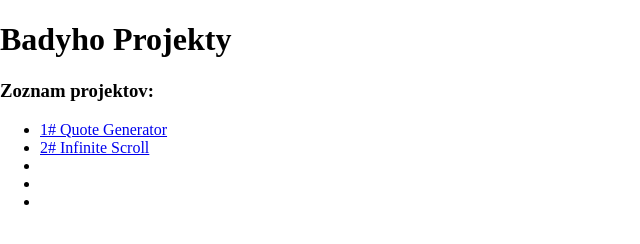
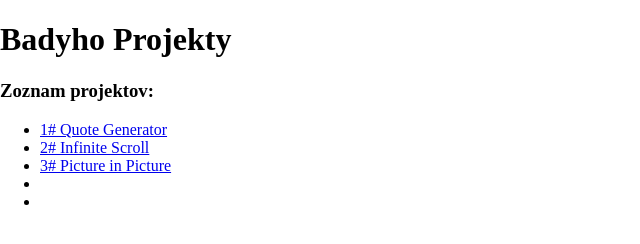
Before and after one commit to Badynko/Projects20, a plain HTML site: page index.html in a window 1280 px wide. Shown: the whole page, without its empty margins (0-640 px from the left). Drawn offline with Linux system fonts and the light colour scheme.

Commit message:
picture in picture ready

```diff
--- a/index.html
+++ b/index.html
@@ -21,7 +21,7 @@
         <ul>
             <li><a href="quote-generator/index.html">1# Quote Generator</a></li>
             <li><a href="infinity-scroll/index.html">2# Infinite Scroll</a></li>
-            <li></li>
+            <li><a href="pictureinpicture/index.html">3# Picture in Picture</a></li>
             <li></li>
             <li></li>
         </ul>
```
Also changed, not shown: pictureinpicture/index.html (+1 -1 lines).
